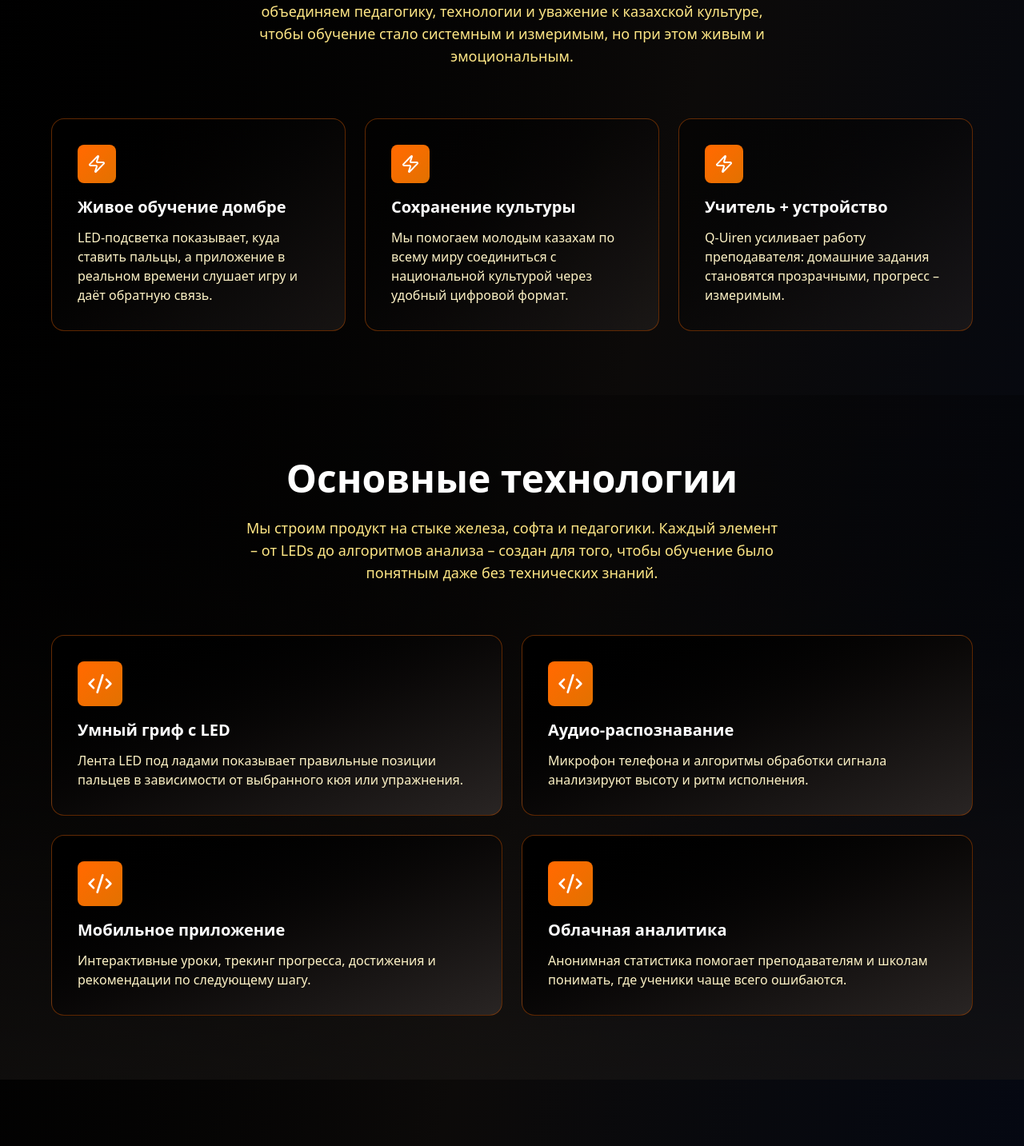
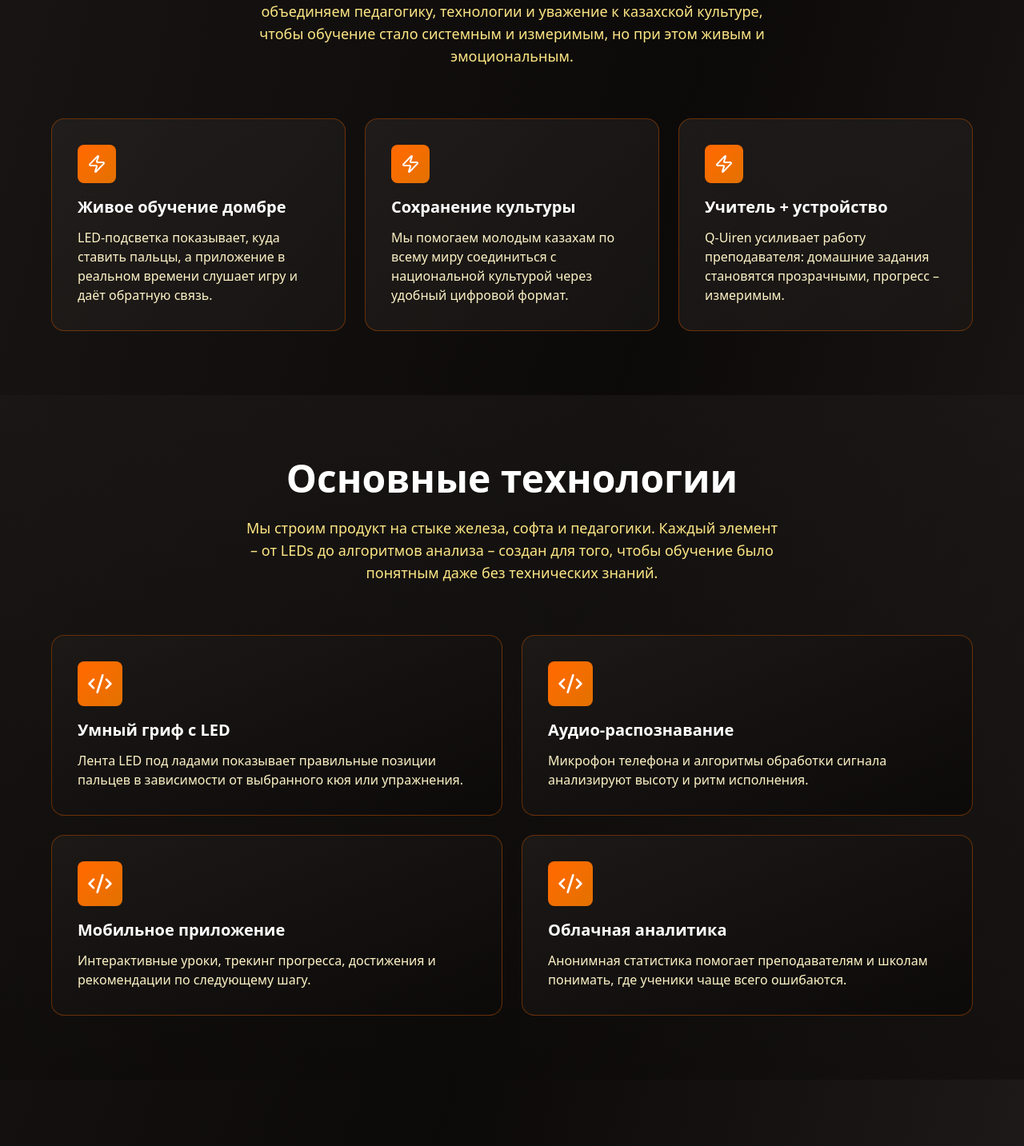
Before and after one commit to kdygen/Quiren-landing-page, a React (Vite) app: page / in a window 1280 px wide. Shown: the part 1570-3003 px from the top of the page at 80% size. Built offline with nearby package versions, Linux system fonts and the light colour scheme.

Commit message:
Change color

```diff
--- a/src/App.jsx
+++ b/src/App.jsx
@@ -391,7 +391,7 @@ function QUirenLandingPage() {
   const t = translations[currentLanguage] || translations.RU;
 
   return (
-    <div className="min-h-screen bg-gradient-to-br from-black via-stone-950 to-slate-950 text-white overflow-hidden">
+    <div className="min-h-screen bg-gradient-to-br from-stone-900 via-stone-950 to-stone-800 text-white overflow-hidden">
       {/* Navigation */}
       <nav className="fixed top-0 w-full z-50 backdrop-blur-md bg-stone-900/90 border-b border-amber-900/30">
         <div className="max-w-7xl mx-auto px-4 sm:px-6 lg:px-8">
@@ -532,7 +532,7 @@ function QUirenLandingPage() {
       </section>
 
       {/* About Section */}
-      <section id="about" className="relative py-20 px-4 bg-gradient-to-b from-black/50 to-stone-900/50">
+      <section id="about" className="relative py-20 px-4 bg-gradient-to-b from-stone-950/70 to-stone-900/50">
         <div className="max-w-6xl mx-auto">
           <motion.div
             initial={{ opacity: 0 }}
@@ -605,7 +605,7 @@ function QUirenLandingPage() {
                 transition={{ duration: 0.6 }}
                 viewport={{ once: true }}
                 whileHover={{ y: -10 }}
-                className="p-8 rounded-2xl bg-gradient-to-br from-black/50 to-stone-800/50 border border-amber-700/50 hover:border-orange-600/50 transition-all duration-300 group cursor-pointer"
+                className="p-8 rounded-2xl bg-gradient-to-br from-stone-800/60 to-stone-900/60 border border-amber-700/50 hover:border-orange-600/50 transition-all duration-300 group cursor-pointer"
               >
                 <div className="w-12 h-12 rounded-lg bg-gradient-to-br from-orange-500 to-amber-600 p-3 mb-4 group-hover:scale-110 transition-transform">
                   <Zap className="w-full h-full text-white" />
@@ -619,7 +619,7 @@ function QUirenLandingPage() {
       </section>
 
       {/* Tech Section */}
-      <section id="tech" className="relative py-20 px-4 bg-gradient-to-b from-black/30 to-stone-900/50">
+      <section id="tech" className="relative py-20 px-4 bg-gradient-to-b from-stone-900/60 to-stone-950/50">
         <div className="max-w-6xl mx-auto">
           <motion.div
             initial={{ opacity: 0 }}
@@ -647,7 +647,7 @@ function QUirenLandingPage() {
                 transition={{ duration: 0.6 }}
                 viewport={{ once: true }}
                 whileHover={{ scale: 1.02 }}
-                className="p-8 rounded-2xl bg-gradient-to-br from-black to-stone-800 border border-amber-700/50 hover:border-orange-500/50 transition-all duration-300"
+                className="p-8 rounded-2xl bg-gradient-to-br from-stone-900 to-stone-950 border border-amber-700/50 hover:border-orange-500/50 transition-all duration-300"
               >
                 <div className="w-14 h-14 rounded-lg bg-gradient-to-br from-orange-500 to-amber-600 p-3 mb-4">
                   <Code2 className="w-full h-full text-white" />
@@ -706,7 +706,7 @@ function QUirenLandingPage() {
       </section>
 
       {/* FAQ Section */}
-      <section id="faq" className="relative py-20 px-4 bg-gradient-to-b from-black/50 to-stone-900/30">
+      <section id="faq" className="relative py-20 px-4 bg-gradient-to-b from-stone-950/70 to-stone-900/50">
         <div className="max-w-3xl mx-auto">
           <motion.div
             initial={{ opacity: 0 }}
@@ -811,7 +811,7 @@ function QUirenLandingPage() {
       </section>
 
       {/* Footer */}
-      <footer className="border-t border-amber-900/30 py-12 px-4 bg-black/90">
+      <footer className="border-t border-amber-900/30 py-12 px-4 bg-stone-950/95">
         <div className="max-w-6xl mx-auto">
           <motion.div
             initial={{ opacity: 0 }}
```
